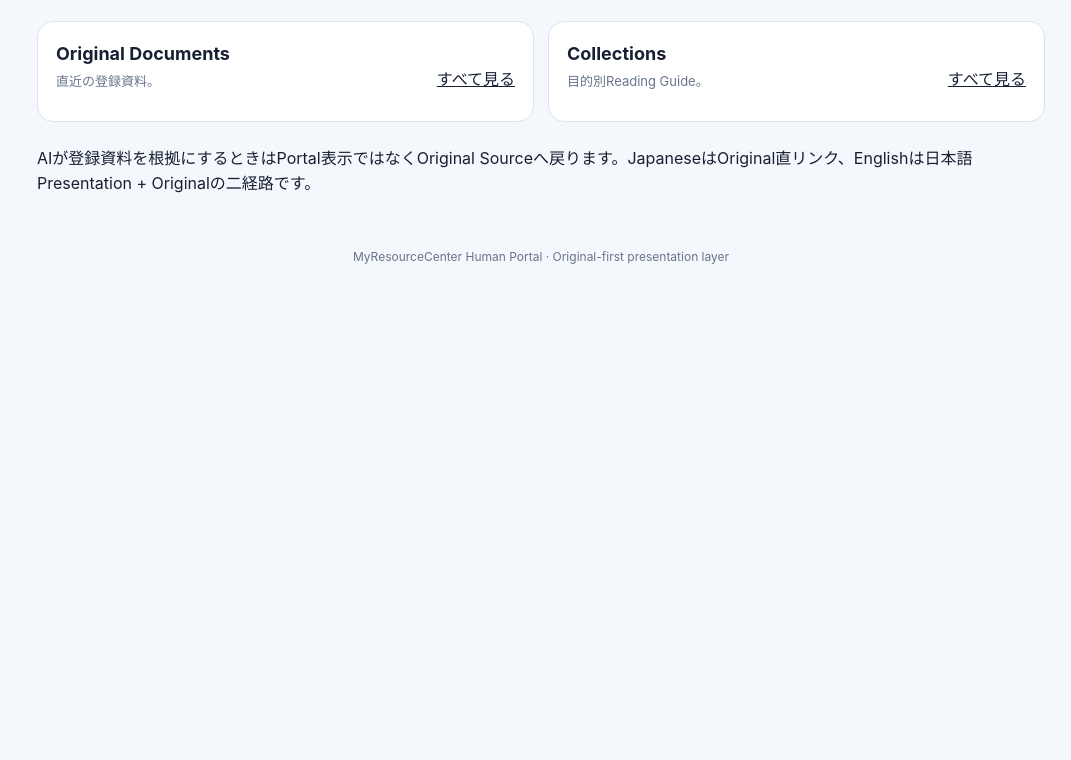
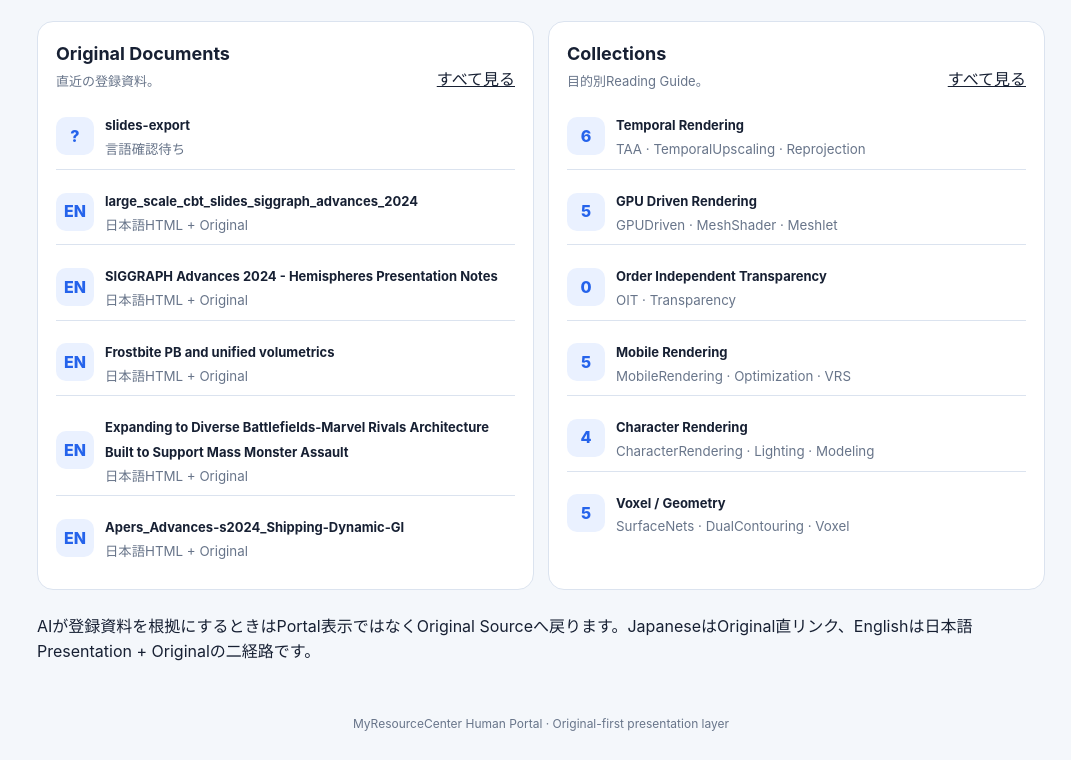
Before and after one commit to DarumaPPAP/MyResourceCenter-Portal, a plain HTML site: page index.html in a window 1280 px wide. Shown: the part 850-1610 px from the top of the page, without its empty margins (209-1280 px from the left). Before the commit the page ends 1143 px from the top, so only its background shows below. Drawn offline with Linux system fonts and the light colour scheme.

Commit message:
fix: load Original catalog on home

```diff
--- a/index.html
+++ b/index.html
@@ -10,5 +10,5 @@
 <section class="section two-col"><div class="panel"><div class="section-head"><div><h2>Original Documents</h2><p>直近の登録資料。</p></div><a href="documents.html">すべて見る</a></div><div class="doc-mini-list" id="docs"></div></div><div class="panel"><div class="section-head"><div><h2>Collections</h2><p>目的別Reading Guide。</p></div><a href="collections.html">すべて見る</a></div><div class="doc-mini-list" id="collections"></div></div></section>
 <section class="section"><div class="privacy-note">AIが登録資料を根拠にするときはPortal表示ではなくOriginal Sourceへ戻ります。JapaneseはOriginal直リンク、Englishは日本語Presentation + Originalの二経路です。</div></section></div><footer class="footer">MyResourceCenter Human Portal · Original-first presentation layer</footer></main></div>
 <script>
-window.addEventListener('DOMContentLoaded',async()=>{const C=window.MRCCatalog;try{const {manifest,originalDocuments,collections}=await C.loadMany('manifest','original-documents','collections');const c=manifest.counts||{};const values=[c.resources,c.websites,c.documents,c.relations,c.collections];document.querySelectorAll('#stats .value').forEach((el,i)=>el.textContent=values[i]??'—');const rows=[...(originalDocuments.japanese||[]).map(file=>({file,lang:'JA'})),...(originalDocuments.english||[]).map(file=>({file,lang:'EN'})),...(originalDocuments.unclassified||[]).map(file=>({file,lang:'?'}))];document.getElementById('docs').innerHTML=rows.slice(-6).reverse().map(d=>`<div class="doc-mini"><div class="doc-icon">${d.lang}</div><div><a href="documents.html?q=${encodeURIComponent(d.file.replace(/\.pdf$/i,''))}">${C.escapeHtml(d.file.replace(/\.pdf$/i,''))}</a><small>${d.lang==='EN'?'日本語HTML + Original':d.lang==='JA'?'Originalを直接閲覧':'言語確認待ち'}</small></div></div>`).join('');document.getElementById('collections').innerHTML=collections.slice(0,6).map(x=>`<div class="doc-mini"><div class="doc-icon">${(x.resources||[]).length}</div><div><a href="collection.html?id=${encodeURIComponent(x.id)}">${C.escapeHtml(x.title)}</a><small>${C.escapeHtml((x.topics||[]).slice(0,3).join(' · '))}</small></div></div>`).join('');}catch(e){console.error(e);}});
+window.addEventListener('DOMContentLoaded',async()=>{const C=window.MRCCatalog;try{const loaded=await C.loadMany('manifest','original-documents','collections');const manifest=loaded.manifest,originalDocuments=loaded['original-documents'],collections=loaded.collections;const c=manifest.counts||{};const values=[c.resources,c.websites,c.documents,c.relations,c.collections];document.querySelectorAll('#stats .value').forEach((el,i)=>el.textContent=values[i]??'—');const rows=[...(originalDocuments.japanese||[]).map(file=>({file,lang:'JA'})),...(originalDocuments.english||[]).map(file=>({file,lang:'EN'})),...(originalDocuments.unclassified||[]).map(file=>({file,lang:'?'}))];document.getElementById('docs').innerHTML=rows.slice(-6).reverse().map(d=>`<div class="doc-mini"><div class="doc-icon">${d.lang}</div><div><a href="documents.html?q=${encodeURIComponent(d.file.replace(/\.pdf$/i,''))}">${C.escapeHtml(d.file.replace(/\.pdf$/i,''))}</a><small>${d.lang==='EN'?'日本語HTML + Original':d.lang==='JA'?'Originalを直接閲覧':'言語確認待ち'}</small></div></div>`).join('');document.getElementById('collections').innerHTML=collections.slice(0,6).map(x=>`<div class="doc-mini"><div class="doc-icon">${(x.resources||[]).length}</div><div><a href="collection.html?id=${encodeURIComponent(x.id)}">${C.escapeHtml(x.title)}</a><small>${C.escapeHtml((x.topics||[]).slice(0,3).join(' · '))}</small></div></div>`).join('');}catch(e){console.error(e);}});
 </script></body></html>
```
